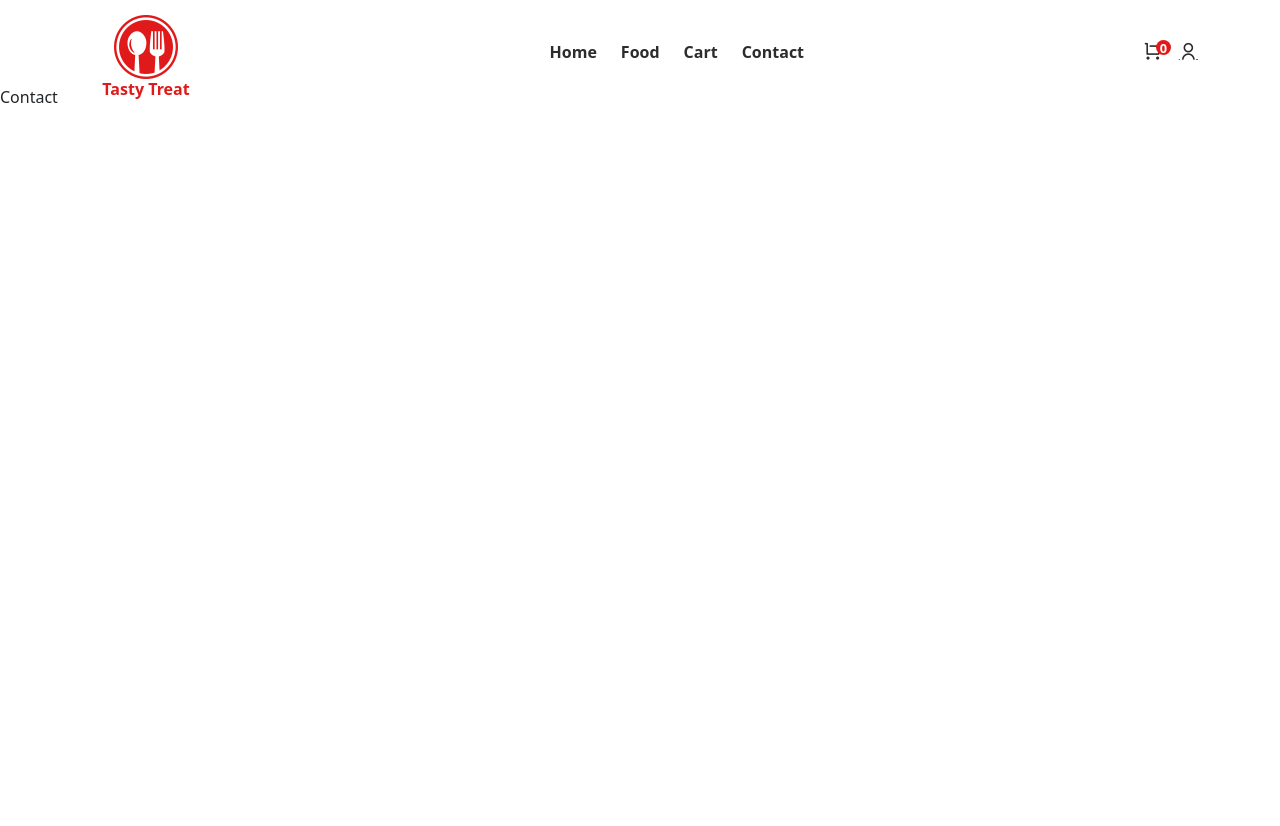
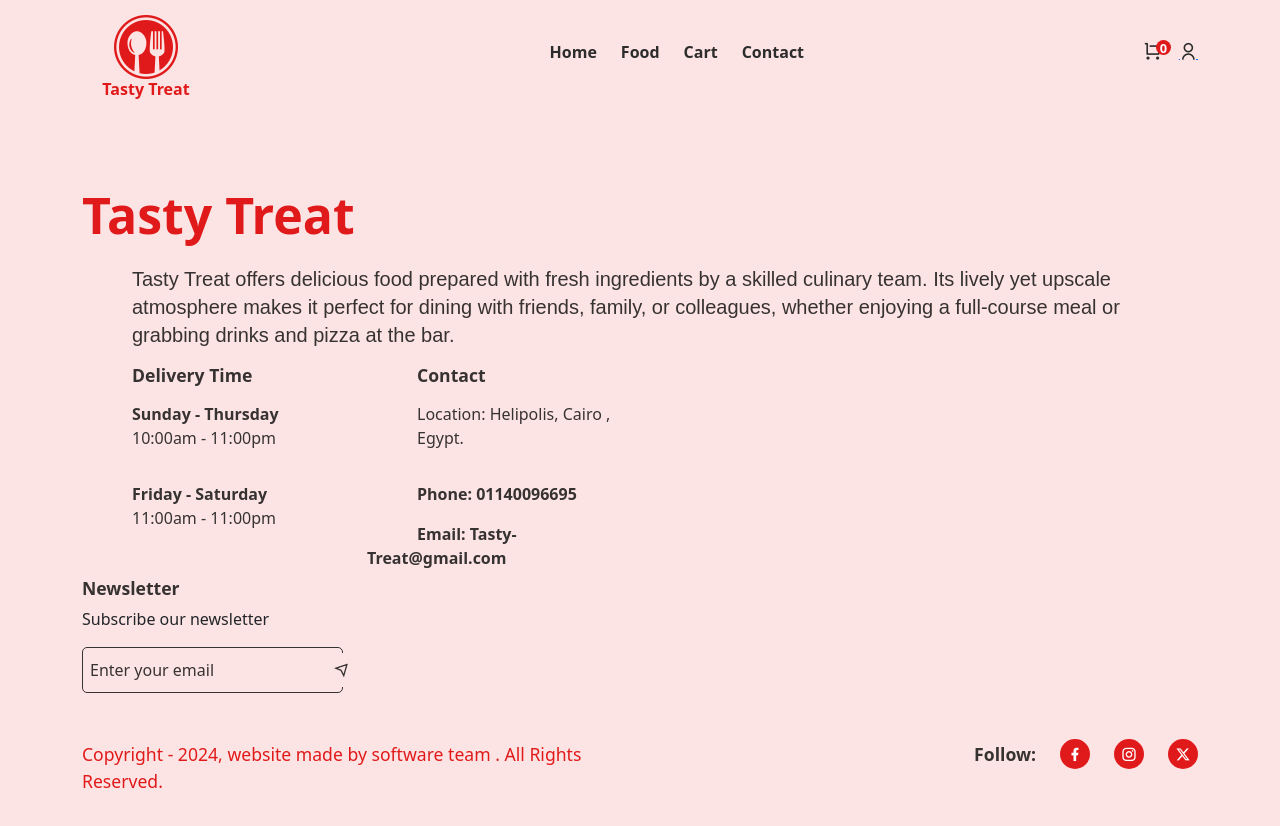
Before and after one commit to Youssefshaheen63/Food-Delivery, a React (Create React App) app: page /contact in a window 1280 px wide. Shown: the top 826 px of the page. Before the commit the page ends 800 px from the top, so only its background shows below. Built offline with nearby package versions, Linux system fonts and the light colour scheme.

Commit message:
Contact changes

```diff
--- a/src/App.js
+++ b/src/App.js
@@ -1,4 +1,5 @@
 import Header from "./components/header";
+import Contact from "./pages/contact";
 import Routing from "./routing/routing"
 
 
@@ -6,7 +7,8 @@ const App = () => {
     return (
         <div>
             <Header></Header>
-            <Routing></Routing>
+            <Contact></Contact>
+            {/* <Routing></Routing> */}
         </div>
     )
 };
--- a/src/pages/contact.jsx
+++ b/src/pages/contact.jsx
@@ -1,7 +1,110 @@
 import React from "react";
+import { Col, Container, ListGroup, ListGroupItem, Row } from "reactstrap";
+import logo from "../assets/images/res-logo.png";
+import "../styles/contact.css";
+import { Link } from "react-router-dom";
 
 const Contact = () => {
-  return <div>Contact</div>;
+  return (
+    <body >
+    <div className="contact">
+      <Container>
+        <Row>
+          <Col lg="12" md="4" sm="6">
+            <div className=" contact__logo text-start">
+              {/* <img src={logo} alt="logo" /> */}
+              <h2>Tasty Treat</h2>
+              <p>
+              Tasty Treat offers delicious food prepared with fresh ingredients by a skilled culinary team.
+              Its lively yet upscale atmosphere makes it perfect for dining with friends,
+              family, or colleagues, whether enjoying a full-course meal or grabbing drinks and pizza at the bar.
+              </p>
+            </div>
+          </Col>
+          </Row>
+          <Row>
+
+          <Col lg="3" md="4" sm="6">
+            <h5 className="contact__title">Delivery Time</h5>
+            <ListGroup className="deliver__time-list">
+              <ListGroupItem className=" delivery__time-item border-0 ps-0">
+                <span>Sunday - Thursday</span>
+                <p>10:00am - 11:00pm</p>
+              </ListGroupItem>
+
+              <ListGroupItem className=" delivery__time-item border-0 ps-0">
+                <span>Friday - Saturday</span>
+                <p>11:00am - 11:00pm</p>
+              </ListGroupItem>
+            </ListGroup>
+          </Col>
+
+          <Col lg="3" md="4" sm="6">
+            <h5 className="contact__title">Contact</h5>
+            <ListGroup className="deliver__time-list">
+              <ListGroupItem className=" delivery__time-item border-0 ps-0">
+                <p>Location: Helipolis, Cairo , Egypt.</p>
+              </ListGroupItem>
+              <ListGroupItem className=" delivery__time-item border-0 ps-0">
+                <span>Phone: 01140096695</span>
+              </ListGroupItem>
+
+              <ListGroupItem className=" delivery__time-item border-0 ps-0">
+                <span>Email: Tasty-Treat@gmail.com</span>
+              </ListGroupItem>
+            </ListGroup>
+          </Col>
+          </Row>
+          <Row>
+          <Col lg="3" md="4" sm="6">
+            <h5 className="email__title"> Newsletter</h5>
+            <p className=" ">Subscribe our newsletter</p>
+            <div className="newsletter">
+              <input type="email" placeholder="Enter your email" />
+              <span>
+                <i class="ri-send-plane-line"></i>
+              </span>
+            </div>
+          </Col>
+        </Row>
+
+        <Row className="mt-5">
+          <Col lg="6" md="6">
+            <p className="copyright__text">
+              Copyright - 2024, website made by software team . All Rights
+              Reserved.
+            </p>
+          </Col>
+          <Col lg="6" md="6">
+            <div className="social__links d-flex align-items-center gap-4 justify-content-end">
+              <p className=" follow m-0">Follow: </p>
+              <span>
+                {" "}
+                <Link to="https://www.facebook.com/" className="no-underline">
+                  <i class="ri-facebook-fill"></i>
+                </Link>{" "}
+              </span>
+              <span>
+                <Link to="https://www.instagram.com/" className="no-underline">
+                  <i class="ri-instagram-line"></i>
+                </Link>
+              </span>
+              <span>
+                {" "}
+                <Link to="https://twitter.com/" className="no-underline">
+                  <i class="ri-twitter-x-fill"></i>
+                </Link>{" "}
+
+              </span>
+            </div>
+          </Col>
+        </Row>
+        </Container>
+    </div>
+    </body>
+  );
 };
 
+
+
 export default Contact;
--- a/src/routing/routing.js
+++ b/src/routing/routing.js
@@ -12,8 +12,8 @@ import Contact from "../pages/contact";
 const Routing = () => {
   return (
     <Routes>
-      <Route path="/" element={<Navigate to="/home" />}></Route>
-      <Route path="/home" element={<Home />}></Route>
+       <Route path="/" element={<Navigate to="/home" />}></Route>
+       <Route path="/home" element={<Home />}></Route>
       <Route path="/login" element={<Login />}></Route>
       <Route path="/register" element={<Register />}></Route>
       <Route path="/food" element={<Food />}></Route>
--- /dev/null
+++ b/src/styles/contact.css
@@ -0,0 +1,170 @@
+ *{
+    background: #fde4e4;
+ }
+ .contact{
+
+    background: #fde4e4;
+    padding-top: 100px;
+    padding-bottom: 30px;
+
+}
+.Container{
+    width: 100px;
+
+}
+.contact__logo img {
+    width: calc(100% - 80%);
+    margin-bottom: 5px;
+  }
+  .contact__logo h2 {
+    font-weight:bolder;
+    font-size: 50px;
+    margin-bottom: 15px;
+    color:#e01a1a ;
+  }
+  .contact__logo p {
+    padding-top: 5px;
+    padding-left: 50px;
+    font-size: 20px;
+    font-family:  Arial, sans-serif;
+    color: #373232;
+    line-height: 28px;
+    width:fit-content;
+  }
+  .delivery__time-item {
+    background: transparent !important;
+
+  }
+  .delivery__time-item span {
+    font-weight: bold;
+    padding-left: 50px;
+    font-size: 1rem;
+    color:  #373232;
+  }
+  .delivery__time-item p {
+    padding-left: 50px;
+    color:  #373232;
+  }
+  .contact__title {
+    font-size: 1.1rem;
+    color: #373232;
+    font-weight: bold;
+    padding-left: 50px;
+  }
+  .email__title {
+    font-size: 1.1rem;
+    color: #373232;
+    font-weight: bold;
+
+  }
+
+  .newsletter {
+    padding: 5px;
+    border: 1px solid  #373232;
+    border-radius: 5px;
+    display: flex;
+    justify-content: space-between;
+    align-items: center;
+    cursor: pointer;
+  }
+  .newsletter input {
+
+    background: transparent;
+    border: none;
+    outline: none;
+  }
+  .newsletter input:focus {
+
+    outline: none;
+  }
+  .newsletter span {
+    /*background: #df2020;*/
+    padding: 5px 10px;
+    border-radius: 5px;
+  }
+
+  .newsletter span i {
+    color:  #373232;
+    /*background-color: #df2020;*/
+  }
+
+  .newsletter input::placeholder {
+    color:  #373232
+  }
+  .follow{
+    color:  #373232;
+    font-size: 1.1rem;
+    font-weight: bold;
+  }
+
+  .social__links span i {
+    /* padding: 7px;
+    background:#df2020;
+    color: #fff;
+    border-radius: 40%;
+   */
+
+    padding: 7px;
+    background: #e01a1a;
+    color: #fff;
+    border-radius: 50%;
+  }
+
+  .no-underline {
+    text-decoration: none;
+  }
+
+  .copyright__text {
+    font-size: 1.1rem;
+    color:  #e01a1a;
+  }
+
+  @media only screen and (max-width: 992px) {
+    .newsletter input {
+      padding: 7px;
+      font-size: 0.7rem;
+    }
+    .newsletter span {
+      padding: 4px 20px;
+      font-size: 0.7rem;
+    }
+    .newsletter span {
+        background:  #e01a1a;
+        padding: 5px 5px;
+        border-radius: 5px;
+    }
+  }
+
+  @media only screen and (max-width: 768px) {
+    .contant__title {
+      font-size: 0.8rem;
+    }
+
+    .delivery__time-item span {
+      font-size: 0.8rem;
+    }
+
+    .delivery__time-item p {
+      font-size: 0.7rem;
+      margin-bottom: 0;
+    }
+
+
+  }
+
+  @media only screen and (max-width: 576px) {
+    .copyright__text {
+      text-align: center;
+    }
+
+    .social__links p {
+      font-size: 0.8rem;
+    }
+
+    .social__links span {
+      padding: 4px;
+    }
+    .social__links span a {
+      font-size: 0.7rem;
+    }
+  }
```
